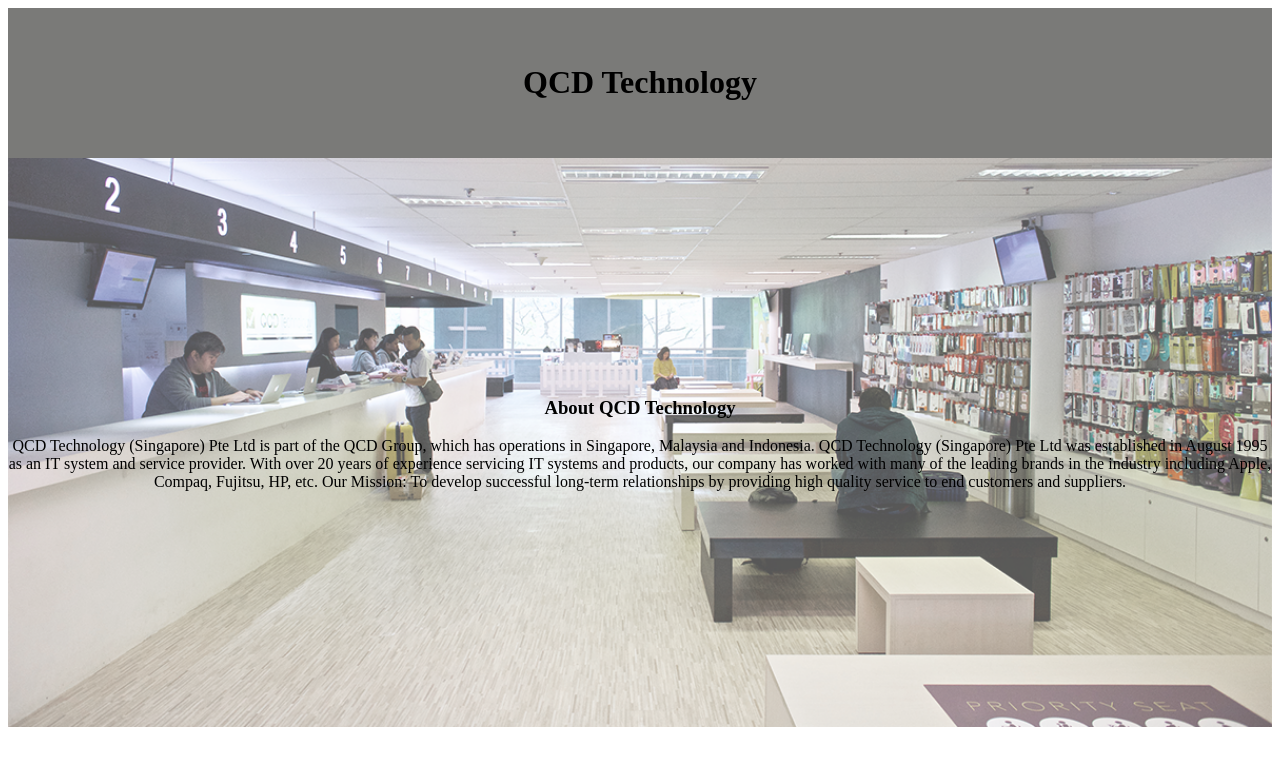
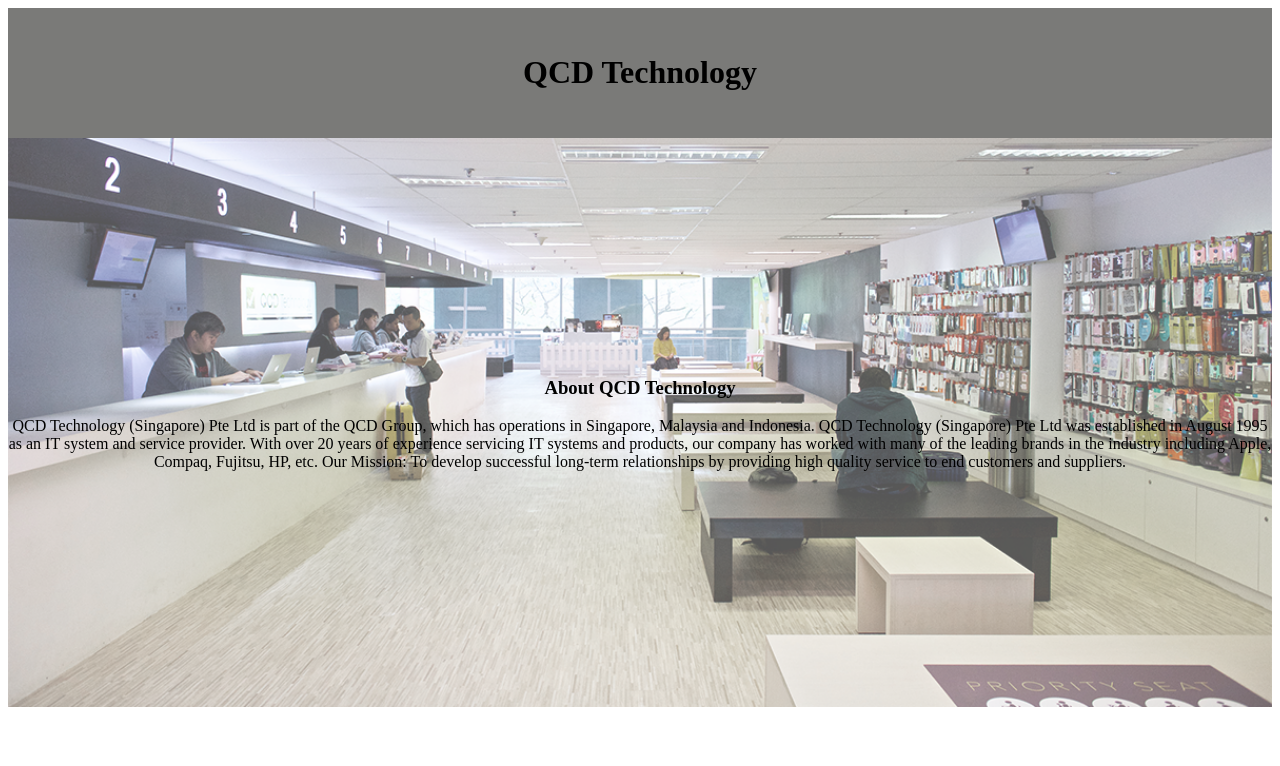
Before and after one commit to ainiinpain/Website-ASG1, a plain HTML site: page index.html in a window 1280 px wide. Drawn offline with Linux system fonts and the light colour scheme.

Commit message:
change the top border in the menu page

```diff
--- a/style.css
+++ b/style.css
@@ -29,5 +29,5 @@
 .topbar{
     text-align: center;
     background-color:#7a7a78;
-    padding: 35px 0px 35px 0;
+    padding: 25px 0px 25px 0;
 }
```
